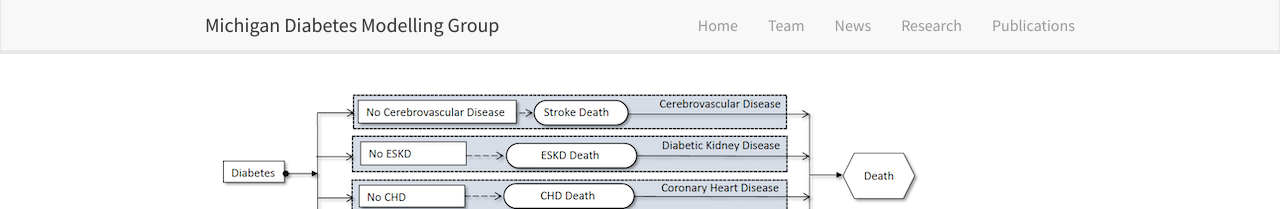
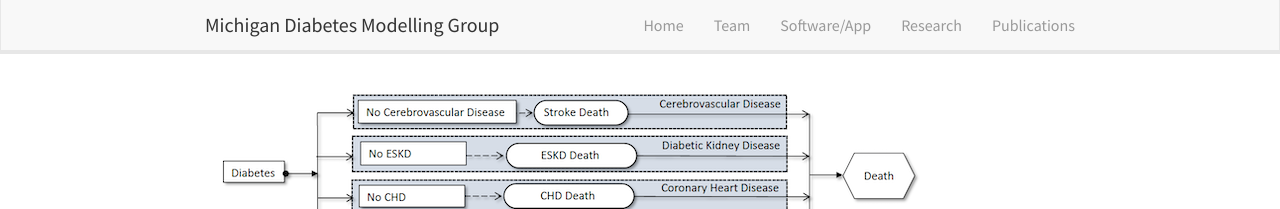
Before and after one commit to ybshao0709/ybshao0709.github.io, a Jekyll site: the page built from _pages/home.md, in a window 1280 px wide. Shown: the top 209 px of the page. Built offline with Jekyll 4.4.1, drawn with Linux system fonts in a browser that asks for light colours; nearby versions of some CDN libraries.

Commit message:
Update header.html

```diff
--- a/_includes/header.html
+++ b/_includes/header.html
@@ -14,7 +14,7 @@
 	  <ul class="nav navbar-nav navbar-right">
 		<li><a href="{{ site.url }}{{ site.baseurl }}/">Home</a></li>
 		<li><a href="{{ site.url }}{{ site.baseurl }}/team">Team</a></li>
-		<li><a href="{{ site.url }}{{ site.baseurl }}/news">News</a></li>
+		<li><a href="{{ site.url }}{{ site.baseurl }}/Software_App">Software/App</a></li>
 		<li><a href="{{ site.url }}{{ site.baseurl }}/research">Research</a></li>
 		<li><a href="{{ site.url }}{{ site.baseurl }}/publications">Publications</a></li>
 	  </ul>
```
